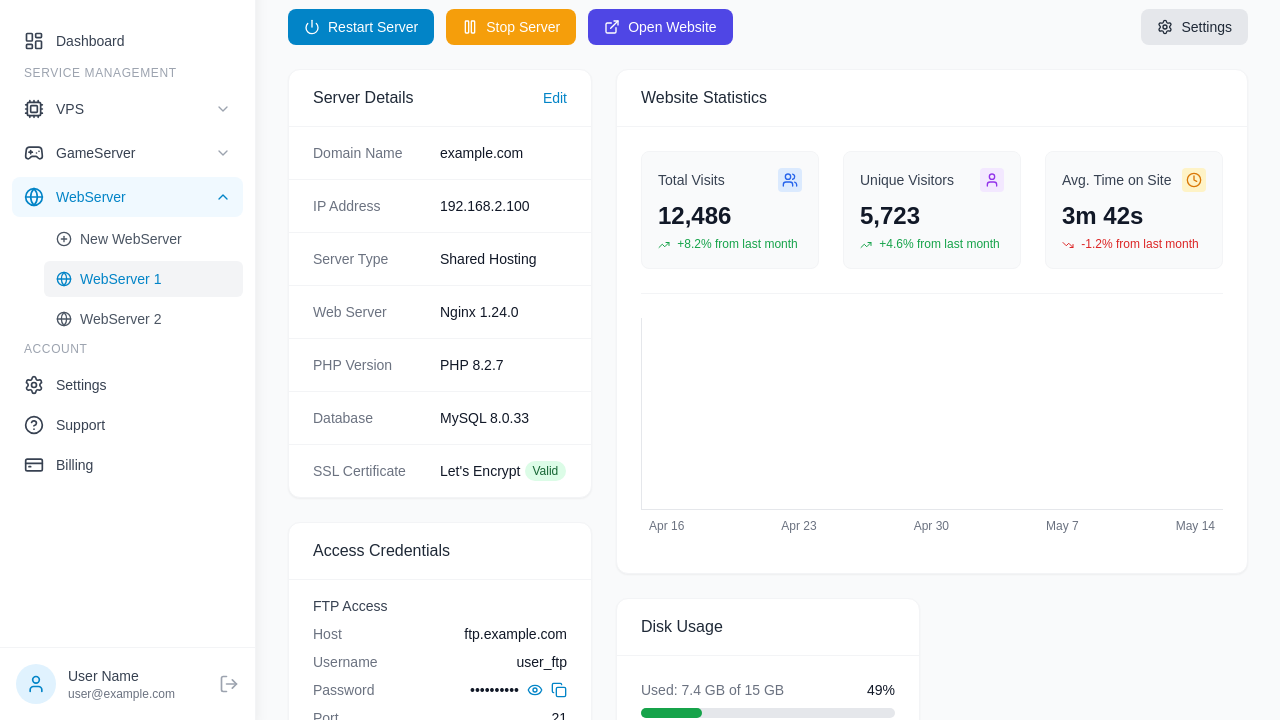
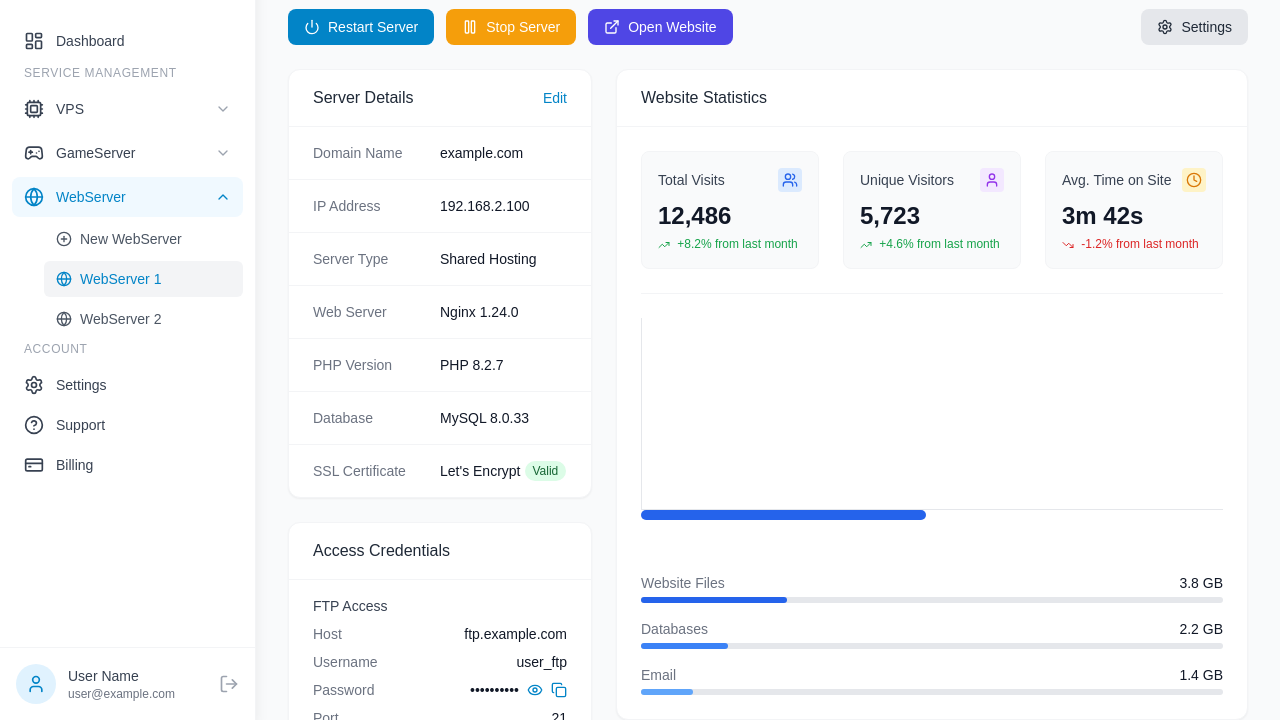
Before and after one commit to TinyBrickBoy/hostingpanel, a plain HTML site: page webserver/index.html in a window 1280 px wide. Shown: the part 80-800 px from the top of the page. Drawn offline with nearby package versions, Linux system fonts and the light colour scheme.

Commit message:
Update index.html

```diff
--- a/webserver/index.html
+++ b/webserver/index.html
@@ -392,6 +392,54 @@
                     <div class="absolute inset-x-0 bottom-0 border-t border-gray-200"></div>
                     <div class="absolute inset-y-0 left-0 border-r border-gray-200"></div>
                   </div>
+                  <div class="bg-blue-600 h-2.5 rounded-full" style="width: 49%"></div>
+                  </div>
+
+                  <div class="space-y-4 mt-6">
+                    <div>
+                      <div class="flex items-center justify-between mb-1">
+                        <span class="text-sm text-gray-500">Website Files</span>
+                        <span class="text-sm font-medium text-gray-900">3.8 GB</span>
+                      </div>
+                      <div class="w-full bg-gray-200 rounded-full h-1.5">
+                        <div class="bg-blue-600 h-1.5 rounded-full" style="width: 25%"></div>
+                      </div>
+                    </div>
+
+                    <div>
+                      <div class="flex items-center justify-between mb-1">
+                        <span class="text-sm text-gray-500">Databases</span>
+                        <span class="text-sm font-medium text-gray-900">2.2 GB</span>
+                      </div>
+                      <div class="w-full bg-gray-200 rounded-full h-1.5">
+                        <div class="bg-blue-500 h-1.5 rounded-full" style="width: 15%"></div>
+                      </div>
+                    </div>
+
+                    <div>
+                      <div class="flex items-center justify-between mb-1">
+                        <span class="text-sm text-gray-500">Email</span>
+                        <span class="text-sm font-medium text-gray-900">1.4 GB</span>
+                      </div>
+                      <div class="w-full bg-gray-200 rounded-full h-1.5">
+                        <div class="bg-blue-400 h-1.5 rounded-full" style="width: 9%"></div>
+                      </div>
+                    </div>
+                  </div>
+                </div>
+              </div>
+
+              <!-- Bandwidth Usage -->
+              <div class="bg-white rounded-xl shadow-sm border border-gray-100 overflow-hidden">
+                <div class="px-6 py-4 border-b border-gray-100">
+                  <h3 class="font-medium text-gray-800">Bandwidth Usage</h3>
+                </div>
+                <div class="p-6">
+                  <div class="flex items-center justify-between mb-2">
+                    <span class="text-sm text-gray-500">Used: 48 GB of 200 GB</span>
+                    <span class="text-sm font-medium text-gray-900">24%</span>
+                  </div>
+                  <div class="w-full bg-gray-200 rounded-full h-2.5">
                   <div class="flex justify-between text-xs text-gray-500 mt-2 px-2">
                     <span>Apr 16</span>
                     <span>Apr 23</span>
```
